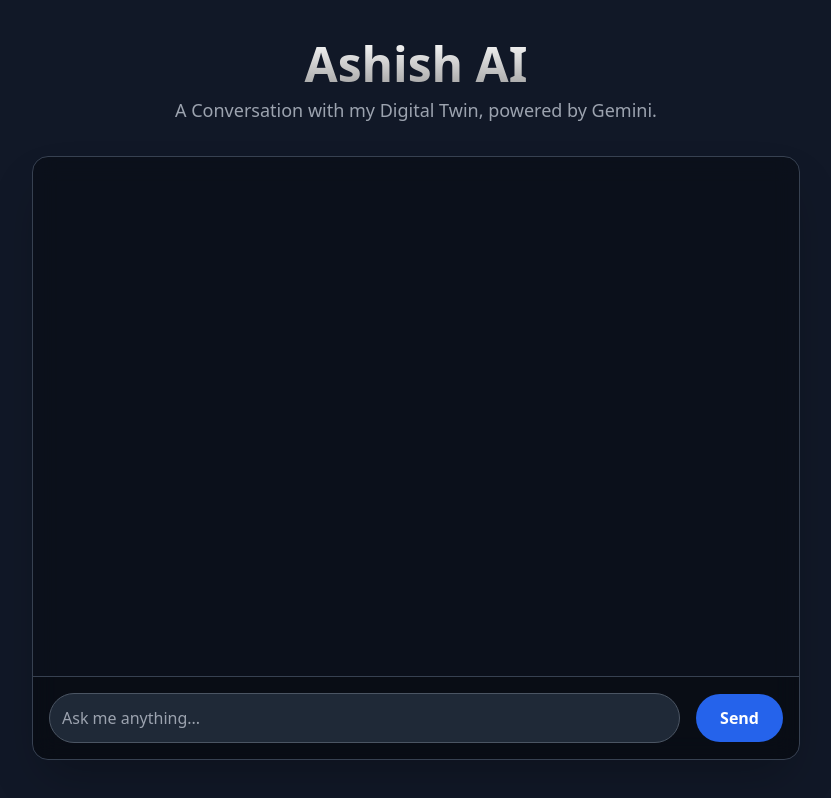
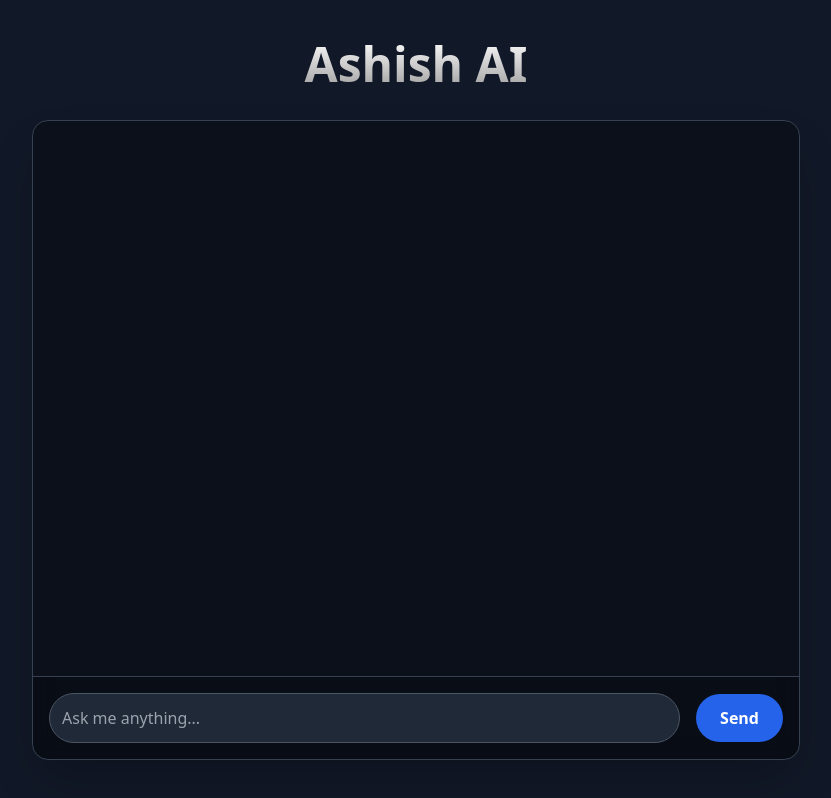
Before and after one commit to AshishMishra2001/Ashish_AI, a Next.js app: page / in a window 1280 px wide. Shown: the whole page, without its empty margins (224-1055 px from the left). Built offline with nearby package versions, Linux system fonts and the light colour scheme.

Commit message:
page change

```diff
--- a/src/app/page.tsx
+++ b/src/app/page.tsx
@@ -178,9 +178,9 @@
           <h1 className="text-4xl md:text-5xl font-bold bg-clip-text text-transparent bg-gradient-to-b from-neutral-50 to-neutral-400">
             Ashish AI
           </h1>
-          <p className="text-lg text-gray-400 mt-2">
+          {/* <p className="text-lg text-gray-400 mt-2">
             A Conversation with my Digital Twin, powered by Gemini.
-          </p>
+          </p> */}
         </header>
 
         {/* Step 2: The contained chat window */}
```
